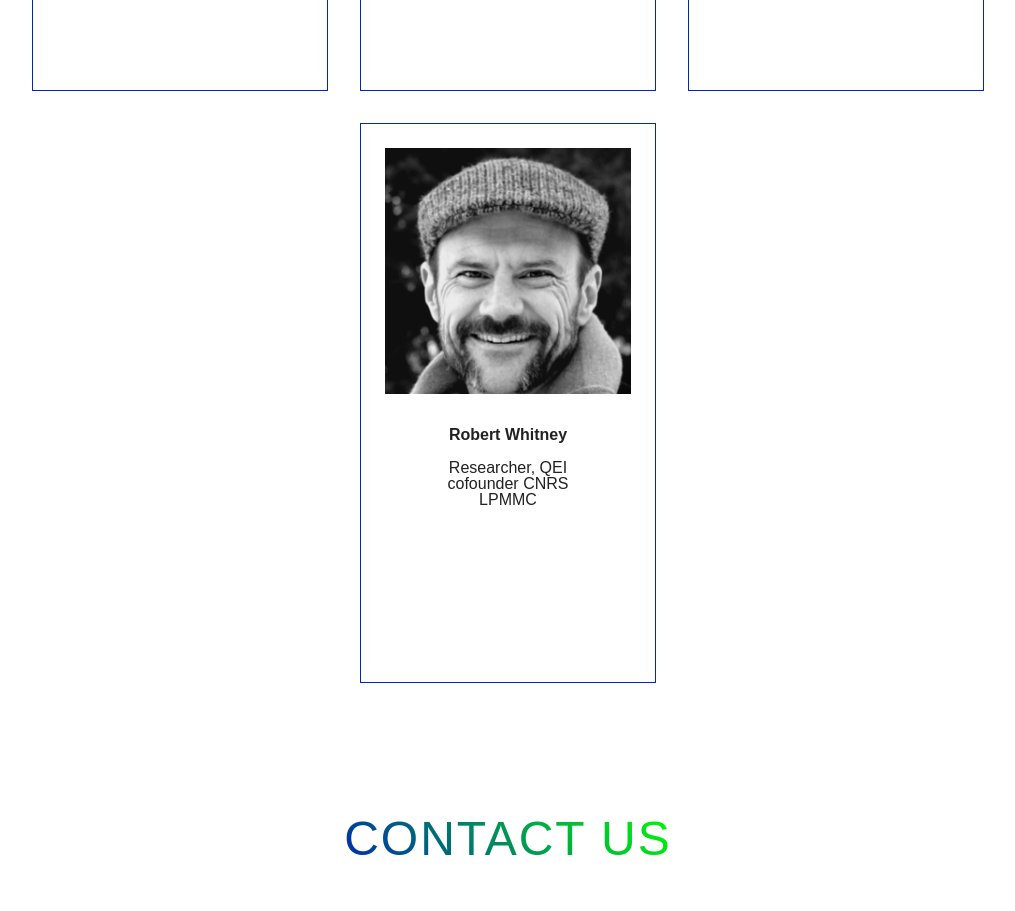
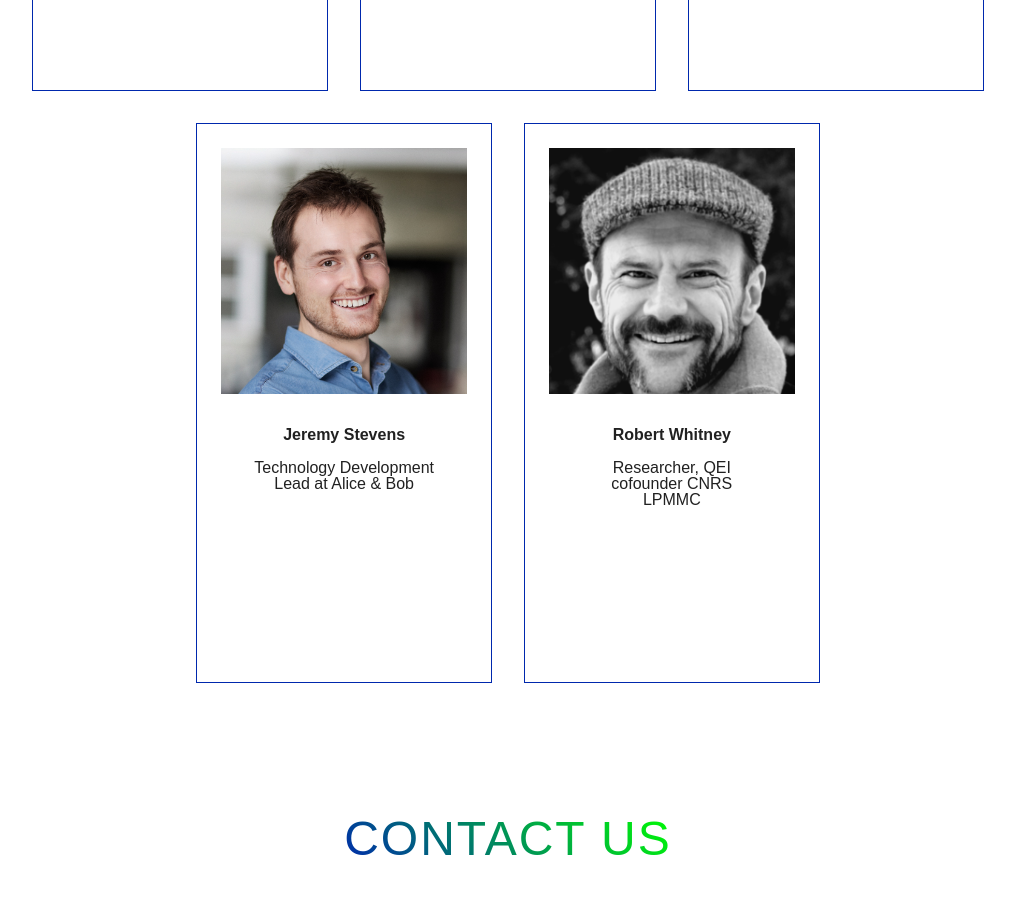
Before and after one commit to JosephMIKAEL/OECQ, a plain HTML site: page about.html in a window 1280 px wide. Shown: the part 3420-4331 px from the top of the page, without its empty margins (132-1147 px from the left). Drawn offline with Linux system fonts and the light colour scheme; a web font is replaced by a local one.

Commit message:
Adding JS

```diff
--- a/about.html
+++ b/about.html
@@ -125,6 +125,16 @@
 
           <div class="member">
             <div class="image">
+              <img src="./images/avatars/JS.jpg" alt="avatar">
+            </div>
+            <div class="member-infos">
+              <h3>Jeremy Stevens</h3>
+              <p>Technology Development Lead at Alice & Bob</p>
+            </div>
+          </div>
+
+          <div class="member">
+            <div class="image">
               <img src="./images/avatars/RW.png" alt="avatar">
             </div>
             <div class="member-infos">
```
